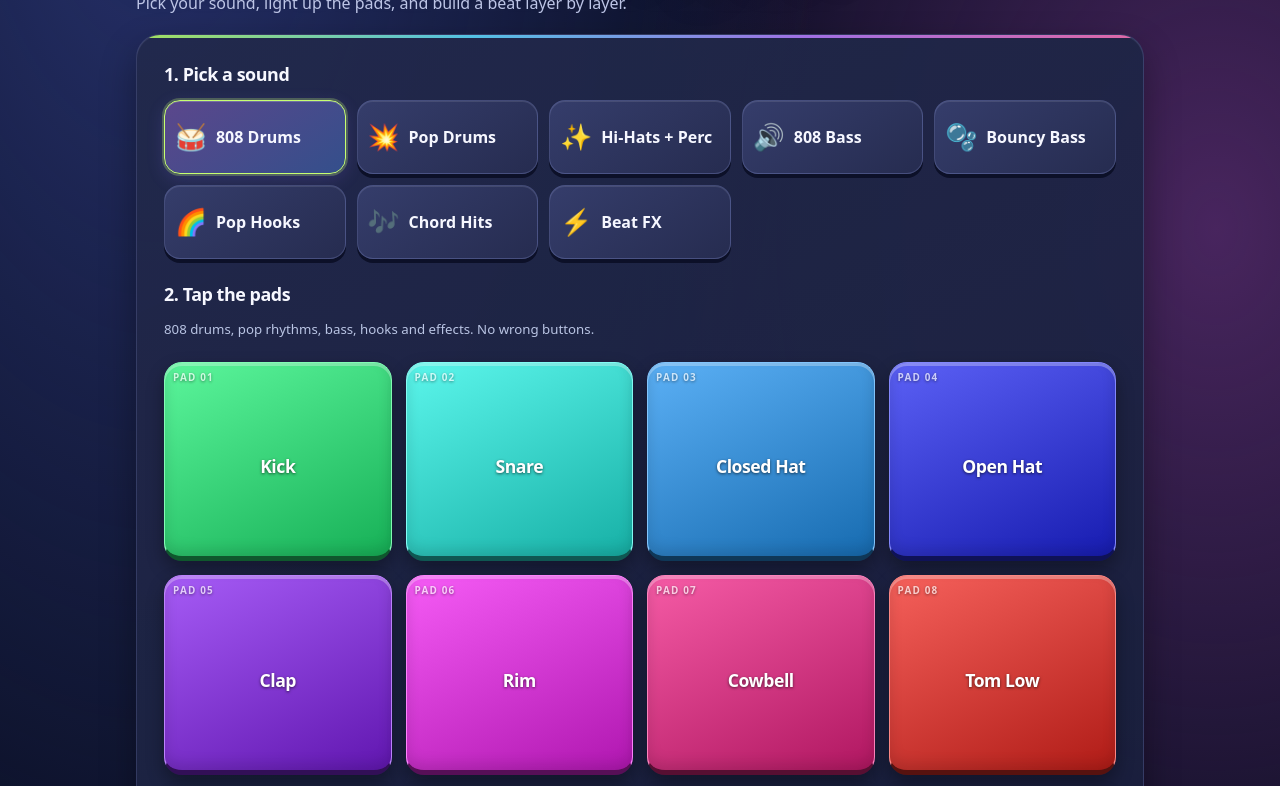
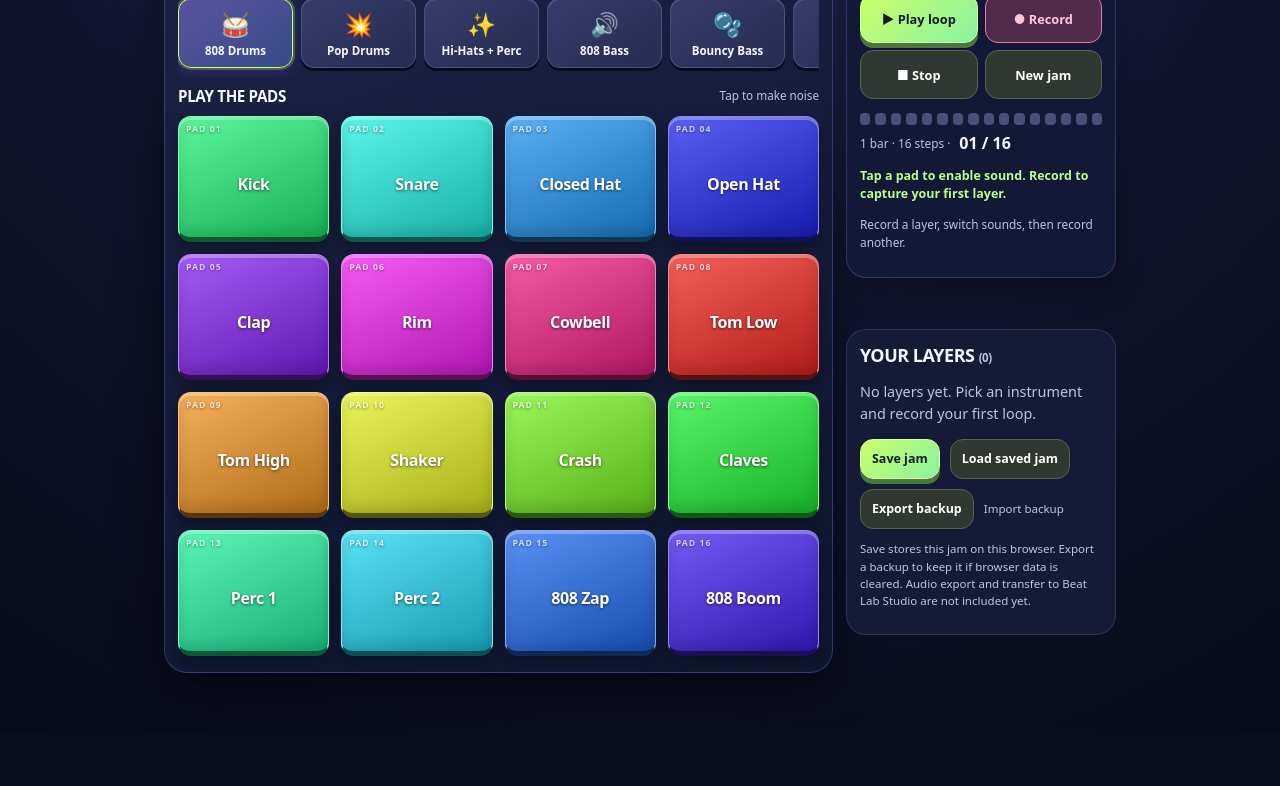
Before and after one commit to tulsa86/beat-lab, a website: page quick-jam.html in a window 1280 px wide. Shown: the part 190-976 px from the top of the page. After the commit the page ends 923 px from the top, so only its background shows below. Drawn offline with Linux system fonts and the light colour scheme.

Commit message:
Rebuild Quick Jam layout into compact rhythm-game playfield

```diff
--- a/quick-jam.html
+++ b/quick-jam.html
@@ -53,20 +53,62 @@ button.rec.active{background:#bc285c;color:#fff;box-shadow:0 0 22px #ff397b66}
 @media(max-width:480px){.wrap{padding:14px 12px 60px}.panel{border-radius:19px;padding:15px}.sound-choices{gap:8px}.sound-choice{min-height:68px;padding:10px 7px;font-size:.8rem}.padgrid{gap:8px}.pad{border-radius:13px;min-height:68px}.pad strong{font-size:.78rem}.actions button{flex:1 1 auto}}
 @media(hover:hover){.sound-choice:hover{border-color:#c6ff71aa}.pad:hover{filter:brightness(1.09)}}
 @media(prefers-reduced-motion:reduce){.pad,.sound-choice,.stepbar i{transition:none}}
+
+/* v1.0 game-layout overhaul: compact instrument dock, playfield and transport HUD */
+body{background:radial-gradient(circle at 50% -15%,#3b397e,#10132c 55%,#080b1b);overflow-x:hidden}
+.wrap{max-width:980px;padding:12px 14px 60px}
+header{padding:7px 0 10px}
+header a{font-size:.9rem}
+header .hint{font-size:.62rem}
+h1{font-size:clamp(1.55rem,5vw,2.7rem);margin:12px 0 3px}
+h1+p{font-size:.88rem;margin:0 0 12px}
+.game-shell{display:grid;gap:13px}
+.game-main{background:linear-gradient(160deg,#1b2144,#101731);border:1px solid #798dff4b;border-radius:23px;padding:13px;box-shadow:0 16px 50px #0007}
+.game-main:before{content:none}
+.game-main h2{font-size:.95rem;margin:0 0 8px}
+.game-main .hint{font-size:.73rem;margin:0 0 10px}
+.sound-choices{display:flex;gap:8px;overflow-x:auto;scroll-snap-type:x mandatory;padding:4px 3px 10px;scrollbar-width:thin;scrollbar-color:#8190ca transparent}
+.sound-choice{flex:0 0 112px;min-height:70px;scroll-snap-align:start;display:flex;flex-direction:column;align-items:center;justify-content:center;gap:3px;text-align:center;padding:8px 5px;font-size:.72rem;border-radius:13px;box-shadow:inset 0 1px #ffffff20,0 3px 0 #080b20}
+.sound-choice .emoji{font-size:1.45rem}
+.sound-choice[aria-pressed="true"]{background:linear-gradient(145deg,#5954a0,#364c86)}
+.game-pad-heading{display:flex;align-items:center;justify-content:space-between;gap:10px;margin:8px 0}
+.game-pad-heading h2{margin:0}
+.game-pad-heading .hint{margin:0;text-align:right}
+.padgrid{gap:clamp(7px,1.4vw,12px);margin:10px 0 3px}
+.pad{min-height:68px;aspect-ratio:1.2;border-radius:13px;padding:18px 3px 5px}
+.pad small{top:6px;left:7px;font-size:.54rem}
+.pad strong{font-size:clamp(.7rem,2.6vw,1rem)}
+.game-transport{background:#111936;border:1px solid #6773b65a;border-radius:20px;padding:13px;box-shadow:0 10px 30px #0004}
+.game-transport h2{margin:0 0 9px;font-size:.9rem}
+.game-transport .actions{display:grid;grid-template-columns:repeat(4,minmax(0,1fr));gap:7px}
+.game-transport .actions button{padding:8px 3px;min-width:0;min-height:49px;font-size:.8rem}
+.game-transport .stepbar{margin:14px 0 7px}
+.game-transport .hint{font-size:.74rem}
+.game-transport #status{font-size:.78rem;min-height:19px}
+.game-tracks{background:#151b36;border:1px solid #6474a44a;border-radius:20px;padding:13px}
+.game-tracks h2{margin:0 0 10px}
+.game-tracks .actions{display:flex;flex-wrap:wrap}
+.game-tracks .actions button{min-height:40px;padding:8px 11px;font-size:.78rem}
+.game-tracks .hint{font-size:.72rem}
+.game-tracks .track{padding:8px 0}
+.game-tracks .track .name{font-size:.86rem}
+.game-tracks .track button{font-size:.76rem}
+@media(min-width:820px){.game-shell{grid-template-columns:minmax(0,1fr) 270px;align-items:start}.game-main{grid-row:1 / span 2}.game-transport{grid-column:2}.game-tracks{grid-column:2}.game-transport .actions{grid-template-columns:repeat(2,1fr)}.sound-choice{flex-basis:115px}}
+@media(max-width:480px){.wrap{padding:9px 9px 50px}header{padding:3px 2px 8px}.game-main,.game-transport,.game-tracks{border-radius:16px;padding:11px}.game-shell{gap:9px}.sound-choice{flex-basis:96px;min-height:62px;font-size:.66rem}.sound-choice .emoji{font-size:1.25rem}.padgrid{gap:7px}.pad{min-height:59px;border-radius:11px}.pad strong{font-size:.73rem}.game-transport .actions button{font-size:.76rem;min-height:43px}.game-pad-heading .hint{font-size:.64rem}}
 </style></head>
 <body><main class="wrap">
 <header><a href="./">← Beat Lab Studio</a><span class="hint">QUICK JAM STUDIO · BETA</span></header>
-<h1>Make a beat. <span>Feel the game.</span></h1><p>Pick your sound, light up the pads, and build a beat layer by layer.</p>
-<section class="panel"><h2>1. Pick a sound</h2>
+<h1>QUICK JAM <span>ARCADE</span></h1><p>Pick a sound. Hit the pads. Build your loop.</p>
+<div class="game-shell"><section class="game-main"><h2>CHOOSE YOUR SOUND</h2>
 <div id="sound-choices" class="sound-choices" role="group" aria-label="Choose your sound"></div>
 <div hidden aria-hidden="true"><select id="instrument"><option value="808">808 Drums</option><option value="bounce">Pop Drums</option><option value="hats">Hi-Hats + Perc</option><option value="sub">808 Bass</option><option value="bass">Bouncy Bass</option><option value="hook">Pop Hooks</option><option value="chords">Chord Hits</option><option value="fx">Beat FX</option><option value="acoustic">Acoustic Drums</option><option value="keys">Electric Keys</option><option value="piano">Piano</option><option value="synth">Synth</option><option value="bell">Bells</option><option value="guitar">Guitar</option><option value="organ">Organ</option></select><select id="key"></select><select id="scale"><option value="pent" selected>Pentatonic</option><option value="minor">Minor</option><option value="major">Major</option><option value="chromatic">All notes</option></select><input id="bpm" type="number" min="60" max="180" value="108"><button id="oct-down">−</button><span id="oct-label"></span><button id="oct-up">+</button></div>
-<h2 style="margin-top:23px">2. Tap the pads</h2><p class="hint">808 drums, pop rhythms, bass, hooks and effects. No wrong buttons.</p>
+<div class="game-pad-heading"><h2>PLAY THE PADS</h2><p class="hint">Tap to make noise</p></div>
 <div id="pads" class="padgrid" aria-label="Playable instrument pads"></div></section>
-<section class="panel"><h2>3. Keep a beat you like (optional)</h2><div class="actions">
+<section class="game-transport"><h2>LOOP CONTROL</h2><div class="actions">
 <button id="play" class="primary">▶ Play loop</button><button id="record" class="rec">● Record</button><button id="stop">■ Stop</button><button id="clear">New jam</button>
-</div><div id="steps" class="stepbar" aria-hidden="true"></div><div class="inline"><span class="hint">1 bar · 16 steps · </span><span id="counter">01 / 16</span></div><p id="status" role="status" aria-live="polite">Tap a pad to enable sound. Record to capture your first layer.</p><p class="hint">Tap Record, play whatever you want, and tap Finish. Choose another sound and record again to layer it on top.</p></section>
-<section class="panel"><h2>Your sounds <span id="count" class="hint">(0)</span></h2><div id="tracks"><p class="empty">No layers yet. Pick an instrument and record your first loop.</p></div><div class="actions" style="margin-top:14px"><button id="save" class="primary">Save jam</button><button id="load">Load saved jam</button><button id="export">Export backup</button><label class="hint" style="cursor:pointer">Import backup <input class="sr" type="file" id="import" accept=".json,application/json"></label></div><p class="hint">Save stores this jam on this browser. Export a backup to keep it if browser data is cleared. Audio export and transfer to Beat Lab Studio are not included yet.</p></section>
-</main>
+</div><div id="steps" class="stepbar" aria-hidden="true"></div><div class="inline"><span class="hint">1 bar · 16 steps · </span><span id="counter">01 / 16</span></div><p id="status" role="status" aria-live="polite">Tap a pad to enable sound. Record to capture your first layer.</p><p class="hint">Record a layer, switch sounds, then record another.</p></section>
+<section class="game-tracks"><h2>YOUR LAYERS <span id="count" class="hint">(0)</span></h2><div id="tracks"><p class="empty">No layers yet. Pick an instrument and record your first loop.</p></div><div class="actions" style="margin-top:14px"><button id="save" class="primary">Save jam</button><button id="load">Load saved jam</button><button id="export">Export backup</button><label class="hint" style="cursor:pointer">Import backup <input class="sr" type="file" id="import" accept=".json,application/json"></label></div><p class="hint">Save stores this jam on this browser. Export a backup to keep it if browser data is cleared. Audio export and transfer to Beat Lab Studio are not included yet.</p></section>
+</div></main>
 <script type="module">
 const $=id=>document.getElementById(id), roots=['C','C♯','D','D♯','E','F','F♯','G','G♯','A','A♯','B'],scales={minor:[0,2,3,5,7,8,10],major:[0,2,4,5,7,9,11],pent:[0,3,5,7,10],chromatic:[0,1,2,3,4,5,6,7,8,9,10,11]};
 const drums=['Kick','Snare','Closed Hat','Open Hat','Clap','Rim','Cowbell','Tom Low','Tom High','Shaker','Crash','Claves','Perc 1','Perc 2','808 Zap','808 Boom'];
```
